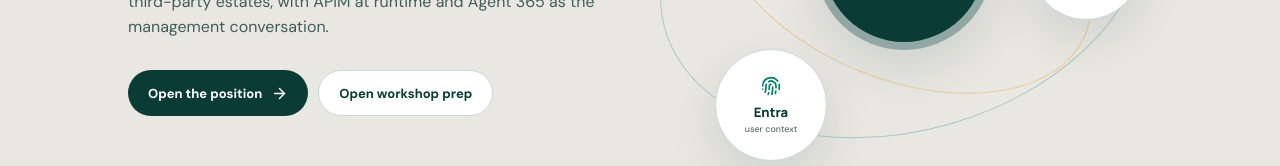
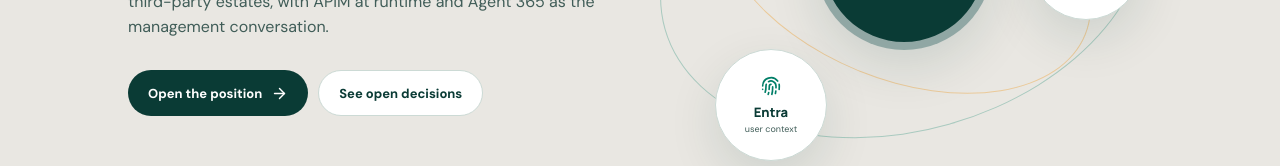
Before and after one commit to ishasalania/BI-ai-microsoft, a React (Vite) app: page / in a window 1280 px wide. Shown: the part 386-552 px from the top of the page. Built offline with nearby package versions, Linux system fonts and the light colour scheme.

Commit message:
Restore open decisions hero link

```diff
--- a/src/App.tsx
+++ b/src/App.tsx
@@ -170,7 +170,7 @@ function App() {
             <p className="lede">A design-discussion brief for governing agents across Microsoft and third-party estates, with APIM at runtime and Agent 365 as the management conversation.</p>
             <div className="hero-actions">
               <a className="button primary" href="#position">Open the position <ArrowRight size={17} /></a>
-              <a className="button secondary" href="./workshop.html">Open workshop prep</a>
+              <a className="button secondary" href="#actions">See open decisions</a>
             </div>
           </div>
           <div className="hero-visual" aria-label="Governance layers diagram">
```
